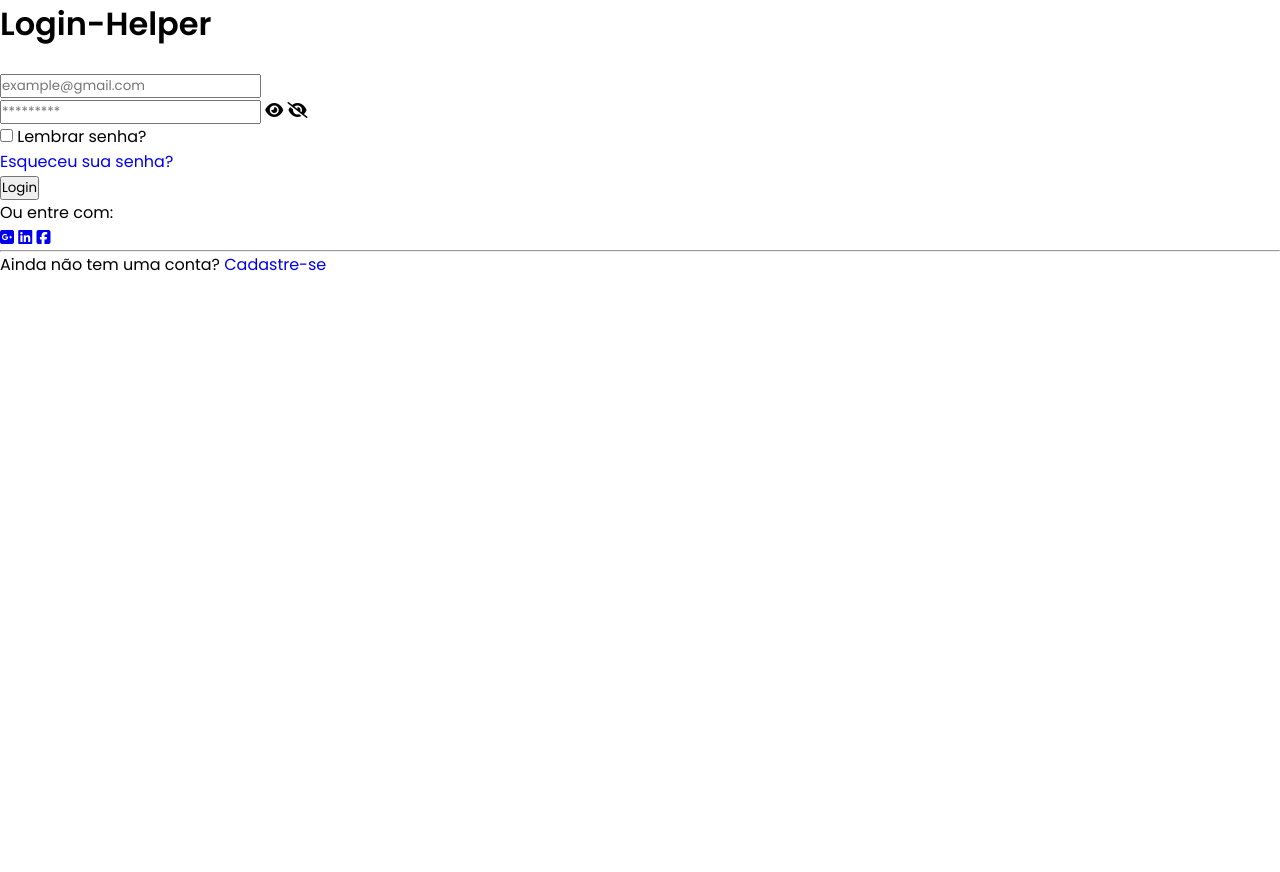
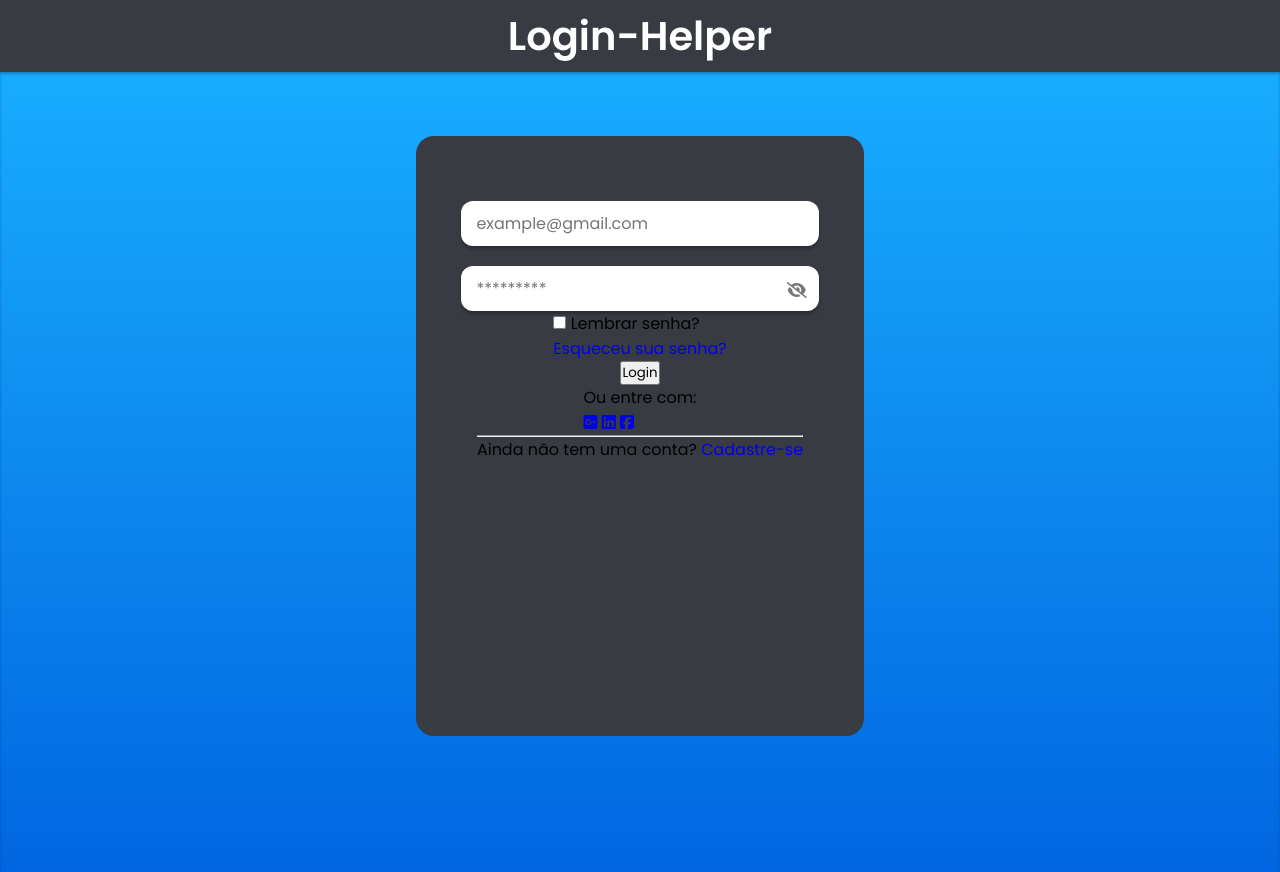
Before and after one commit to LucasLaminM/Login-Helper, a plain HTML site: page index.html in a window 1280 px wide. Before the commit the page ends 800 px from the top, so only its background shows below. Drawn offline with Linux system fonts and the light colour scheme.

Commit message:
CSS increment

```diff
--- a/css/style.css
+++ b/css/style.css
@@ -9,4 +9,79 @@
 header {
     min-height: 9vh;
     display: flex;
+    align-items: center;
+    justify-content: center;
+    background-color: #383c42;
 }
+
+header h1 {
+    font-size: 2.5em;
+    color: #fff;
+}
+
+main {
+    width: 100%;
+    min-height: 100vh;
+    background: linear-gradient(#18acfe, #0166e1);
+    display: flex;
+    justify-content: center;
+    box-shadow: inset 0px 2px 3px rgba(0, 0, 0, 0.25);
+}
+
+main form {
+    margin-top: 5%;
+    width: 35%;
+    height: 75vh;
+    background-color: #383c42;
+    box-shadow: 0px 3px 4px rgba(0, 0, 0, 0.4) inset 0px 4px 4px rgba(0, 0, 0, 0.25);
+    border-radius: 18px;
+    padding: 2%;
+    display: flex;
+    flex-direction: column;
+    align-items: center;
+}
+
+main form .inputs-container {
+    margin-top: 10%;
+    width: 100%;
+    display: flex;
+    flex-direction: column;
+    align-items: center;
+}
+
+main form .inputs-container input {
+    width: 90%;
+    height: 45px;
+    padding: 8px 15px;
+    border: 0;
+    outline: 0;
+    border-radius: 12px;
+    font-size: 16px;
+    color: #312e42;
+    box-shadow: 0px 3px 3px rgba(0, 0, 0, 0.25);
+}
+
+main form .inputs-container input:focus {
+    box-shadow: inset 1px 4px 7px rgba(0, 0, 0, 0.5);
+}
+
+main form .password-container {
+    margin-top: 5%;
+    width: 100%;
+    position: relative;
+    display: flex;
+    flex-direction: column;
+    align-items: center;
+}
+
+main form .password-container i {
+    position: absolute;
+    right: 8%;
+    top: 35%;
+    color: #777;
+    cursor: pointer;
+}
+
+main form .password-container #eye {
+    display: none;
+}
--- a/index.html
+++ b/index.html
@@ -23,8 +23,8 @@
 
                     <div class="password-container">
                         <input type="password" id="field-password" class="field-password" placeholder="*********">
-                        <i class="fas fa-eye"></i>
-                        <i class="fas fa-eye-slash"></i>
+                        <i class="fas fa-eye" id="eye"></i>
+                        <i class="fas fa-eye-slash" id="eye-slash"></i>
                     </div>
                </section>
 
```
